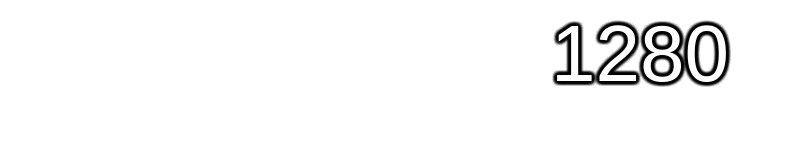
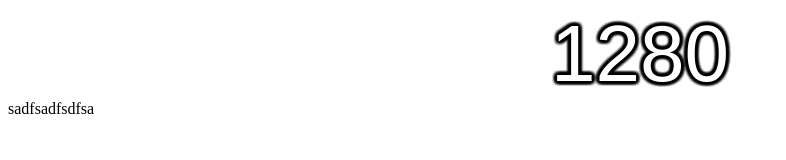
Before and after one commit to grandabzocke/blog, a plain HTML site: page bla.html in a window 1280 px wide. Shown: the whole page, without its empty margins (0-786 px from the left). Drawn offline with Linux system fonts and the light colour scheme.

Commit message:
Added files via upload

```diff
--- a/bla.html
+++ b/bla.html
@@ -95,6 +95,7 @@
 <div>
 Pravilnik 4
 </div> -->
+sadfsadfsdfsa
 </body>
 <script>document.getElementById("p1").innerHTML = window.innerWidth;</script>
 </html>
```
